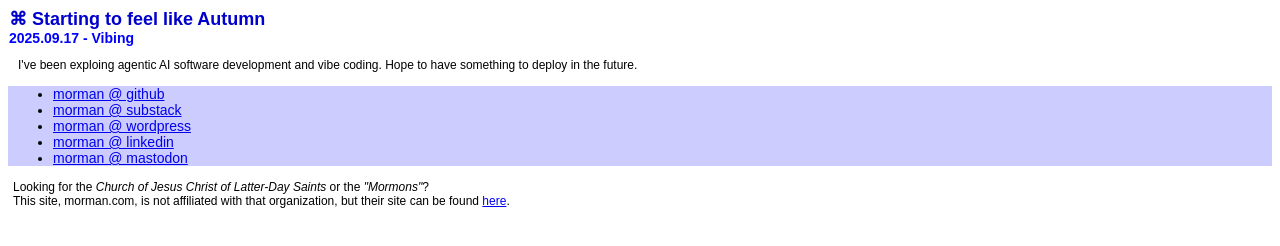
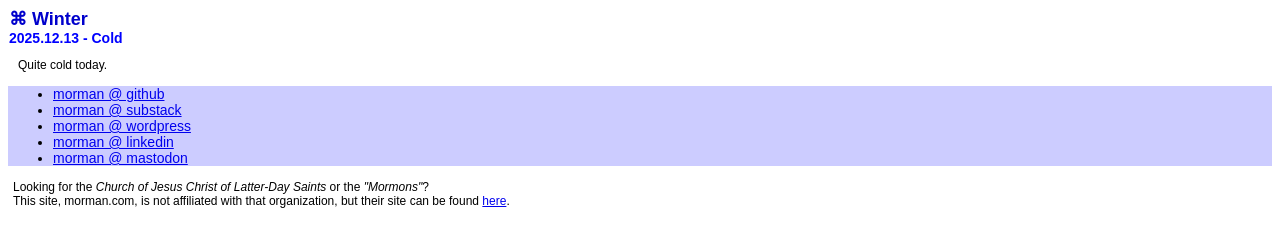
Before and after one commit to morman/morman.com, a plain HTML site: page index.html in a window 1280 px wide. Drawn offline with Linux system fonts and the light colour scheme.

Commit message:
Update index.html

```diff
--- a/index.html
+++ b/index.html
@@ -10,12 +10,12 @@
 <body>
 <!-- insert sevardhet here -->
 <div class="title">
-&#8984; Starting to feel like Autumn
+&#8984; Winter
 </div>
-<div class="dateline">2025.09.17 - Vibing</div>
+<div class="dateline">2025.12.13 - Cold</div>
 <div class="journal">
 <p>
-I've been exploing agentic AI software development and vibe coding. Hope to have something to deploy in the future.
+Quite cold today.
 </p>
 </div>
 <!-- tool bar here -->
```
